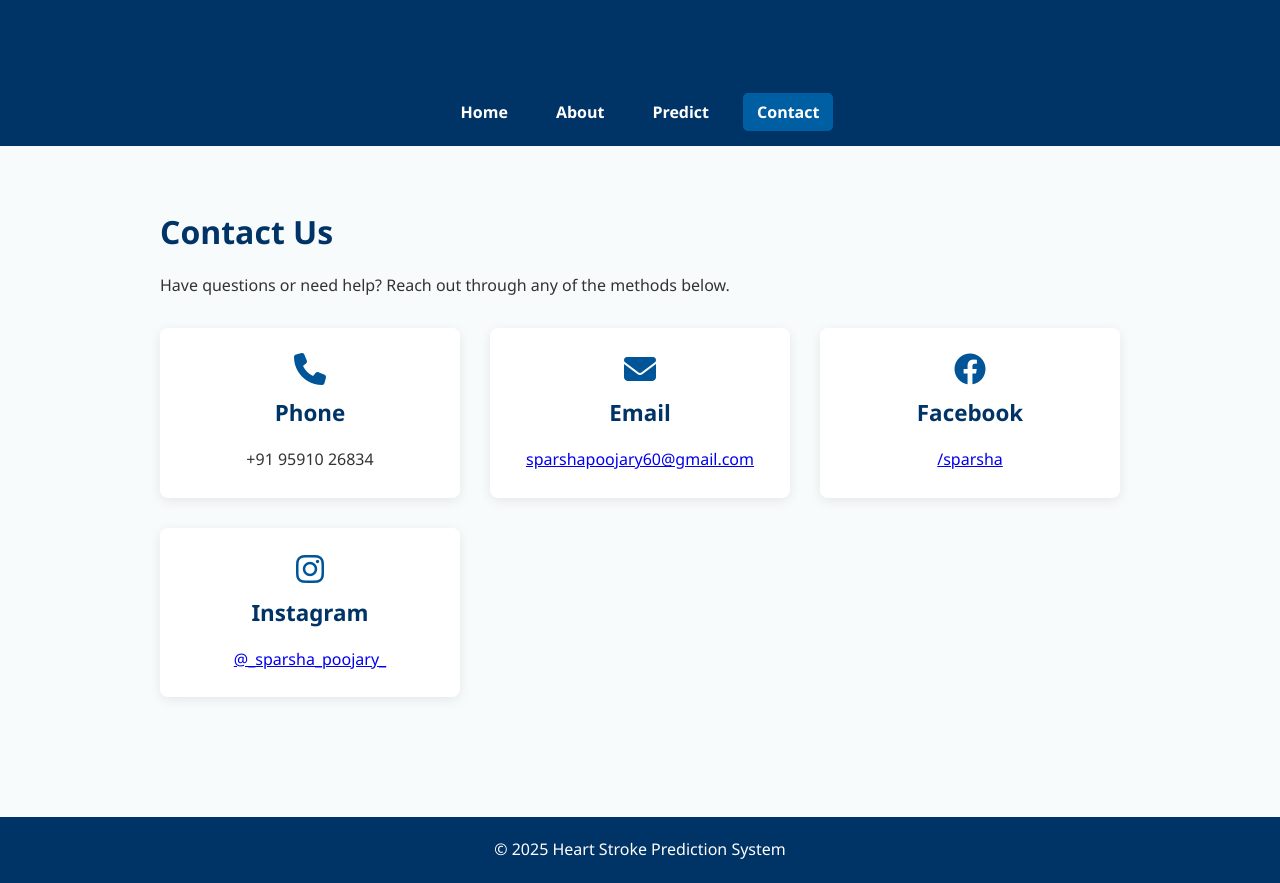
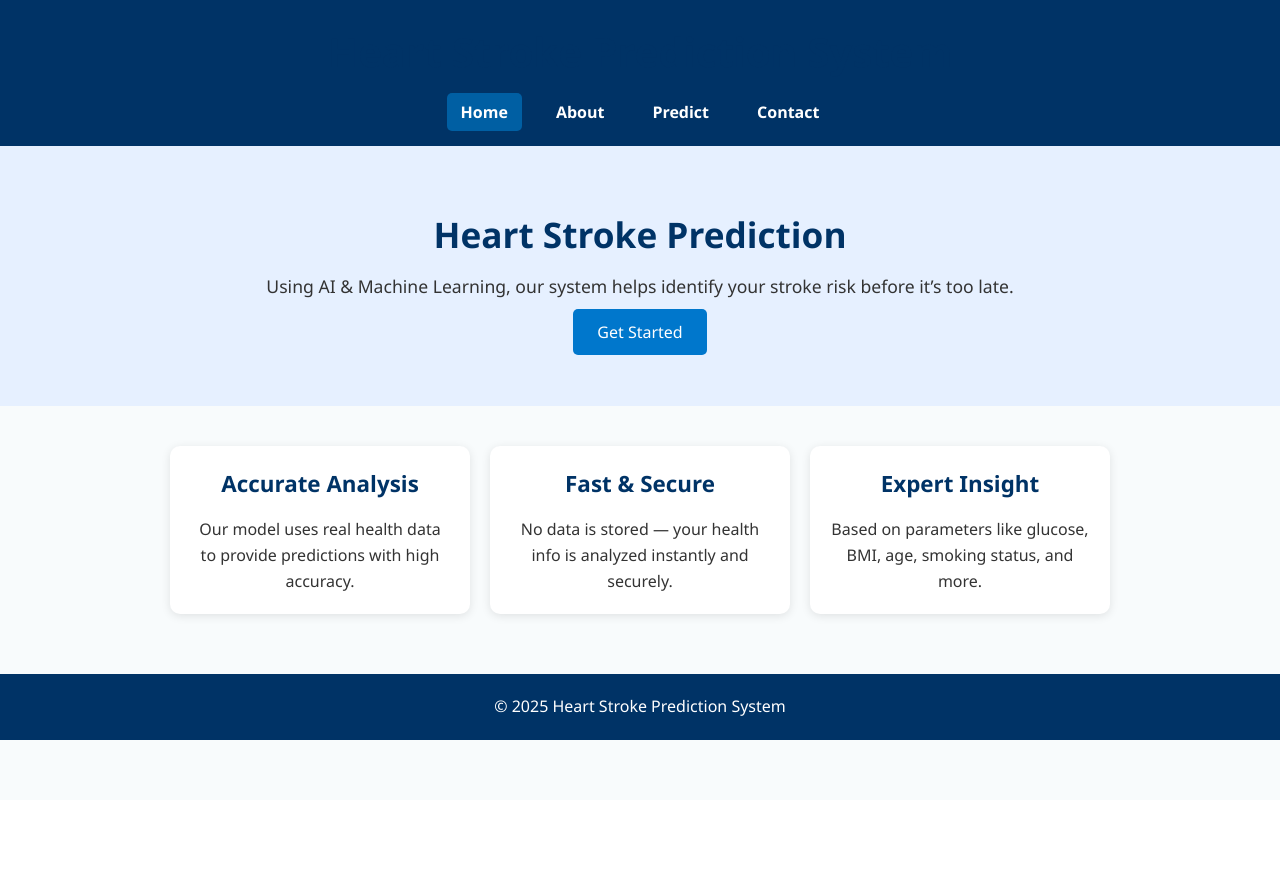
Before and after one commit to sparsha-lab/stroke-prediction, a Flask app: page / in a window 1280 px wide. After the commit the page ends 740 px from the top, so only its background shows below. Run offline with Flask 3, Linux system fonts and the light colour scheme; parts of the project's set-up code (start-up, migrations or seed data) failed here and were passed over.

Commit message:
Update index.html

```diff
--- a/templates/index.html
+++ b/templates/index.html
@@ -2,10 +2,9 @@
 <html lang="en">
 <head>
     <meta charset="UTF-8" />
-    <meta name="viewport" content="width=device-width, initial-scale=1.0" />
-    <title>Contact - Heart Stroke Prediction</title>
+    <meta name="viewport" content="width=device-width, initial-scale=1.0"/>
+    <title>Home - Heart Stroke Prediction</title>
     <link rel="stylesheet" href="{{ url_for('static', filename='style.css') }}">
-    <link rel="stylesheet" href="https://cdnjs.cloudflare.com/ajax/libs/font-awesome/6.4.0/css/all.min.css" crossorigin="anonymous" />
 </head>
 <body>
 
@@ -13,39 +12,38 @@
     <h1>Heart Stroke Prediction System</h1>
     <nav>
         <ul>
-            <li><a href="/">Home</a></li>
+            <li><a href="/" class="active">Home</a></li>
             <li><a href="/about">About</a></li>
             <li><a href="/predict">Predict</a></li>
-            <li><a href="/contact" class="active">Contact</a></li>
+            <li><a href="/contact">Contact</a></li>
         </ul>
     </nav>
 </header>
 
-<section class="contact-section">
-    <h2>Contact Us</h2>
-    <p>Have questions or need help? Reach out through any of the methods below.</p>
+<section class="hero">
+    <div class="hero-content">
+        <div class="hero-text">
+            <h2>Heart Stroke Prediction</h2>
+            <p>Using AI & Machine Learning, our system helps identify your stroke risk before it’s too late.</p>
+        </div>
+        <div class="hero-action">
+            <a href="/predict" class="btn">Get Started</a>
+        </div>
+    </div>
+</section>
 
-    <div class="contact-grid">
-        <div class="contact-card">
-            <i class="fas fa-phone"></i>
-            <h3>Phone</h3>
-            <p>+91 95910 26834</p>
-        </div>
-        <div class="contact-card">
-            <i class="fas fa-envelope"></i>
-            <h3>Email</h3>
-            <p><a href="mailto:sparshapoojary60@gmail.com">sparshapoojary60@gmail.com</a></p>
-        </div>
-        <div class="contact-card">
-            <i class="fab fa-facebook"></i>
-            <h3>Facebook</h3>
-            <p><a href="https://www.facebook.com/sparsha/" target="_blank">/sparsha</a></p>
-        </div>
-        <div class="contact-card">
-            <i class="fab fa-instagram"></i>
-            <h3>Instagram</h3>
-            <p><a href="https://www.instagram.com/_sparsha_poojary_/" target="_blank">@_sparsha_poojary_</a></p>
-        </div>
+<section class="features">
+    <div class="feature">
+        <h3>Accurate Analysis</h3>
+        <p>Our model uses real health data to provide predictions with high accuracy.</p>
+    </div>
+    <div class="feature">
+        <h3>Fast & Secure</h3>
+        <p>No data is stored — your health info is analyzed instantly and securely.</p>
+    </div>
+    <div class="feature">
+        <h3>Expert Insight</h3>
+        <p>Based on parameters like glucose, BMI, age, smoking status, and more.</p>
     </div>
 </section>
 
```
